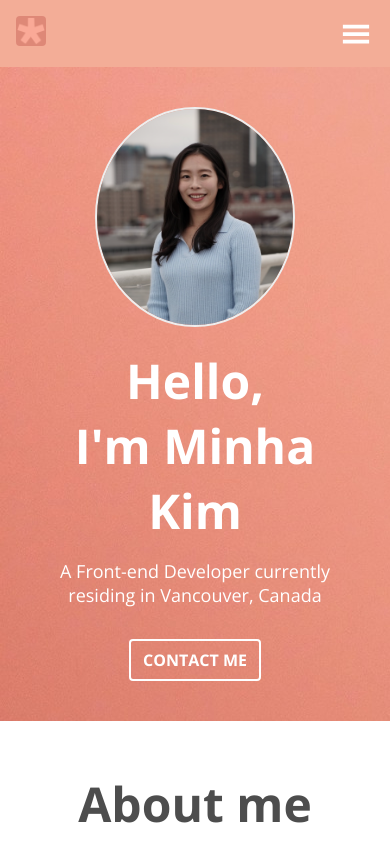
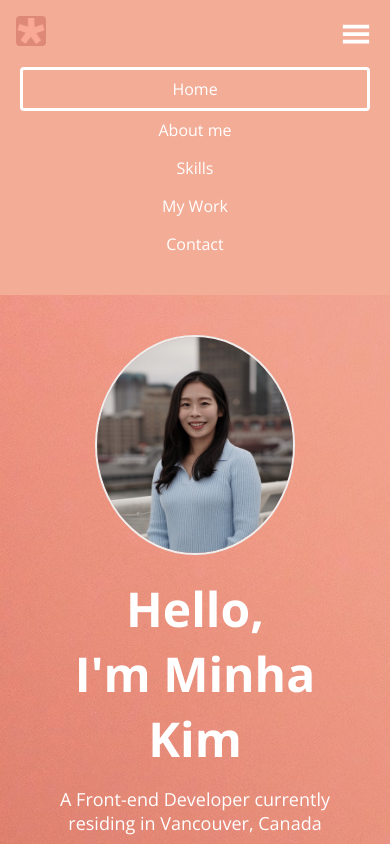
Before and after one commit to minha0817/Portfolio, a React (Create React App) app: page / in a window 390 px wide. Shown: the top 844 px of the page. Built offline with nearby package versions, Linux system fonts and the light colour scheme.

Commit message:
JS : dynamic Navbar

```diff
--- a/src/components/Nav.js
+++ b/src/components/Nav.js
@@ -1,9 +1,16 @@
-import React from "react";
+import React, {useState} from "react";
 import icon from "../pics/favicon2.png";
 import "../styles/nav.css";
 import { GiHamburgerMenu } from "react-icons/gi";
 
 export default function Nav() {
+
+  const [isNavExpanded, SetisNavExpanded] = useState(false);
+
+  const handleNav = function() {
+    SetisNavExpanded(!isNavExpanded)
+  };
+
   return (
     <nav id="navbar">
       <div>
@@ -11,7 +18,7 @@ export default function Nav() {
           <img src={icon} alt="icon" className="navbar__logo__icon"></img>
         </a>
       </div>
-      <div className="navbar__menu">
+      <div className={isNavExpanded? "navbar__menu expanded" : "navbar__menu"}>
         <ul className="navbar__menu">
           <li className="navbar__menu__item active">Home</li>
           <li className="navbar__menu__item">About me</li>
@@ -20,7 +27,7 @@ export default function Nav() {
           <li className="navbar__menu__item">Contact</li>
         </ul>
       </div>
-      <button className="navbar__toggle-btn">
+      <button className="navbar__toggle-btn" onClick={handleNav}>
         <GiHamburgerMenu style={{ fontSize: 30, color: "white" }} />
       </button>
     </nav>
--- a/src/styles/nav.css
+++ b/src/styles/nav.css
@@ -72,6 +72,9 @@
     flex-direction: column;
     text-align: center;
     width: 100%;
+  }
+
+  .navbar__menu.expanded {
     display: none;
   }
 
```
